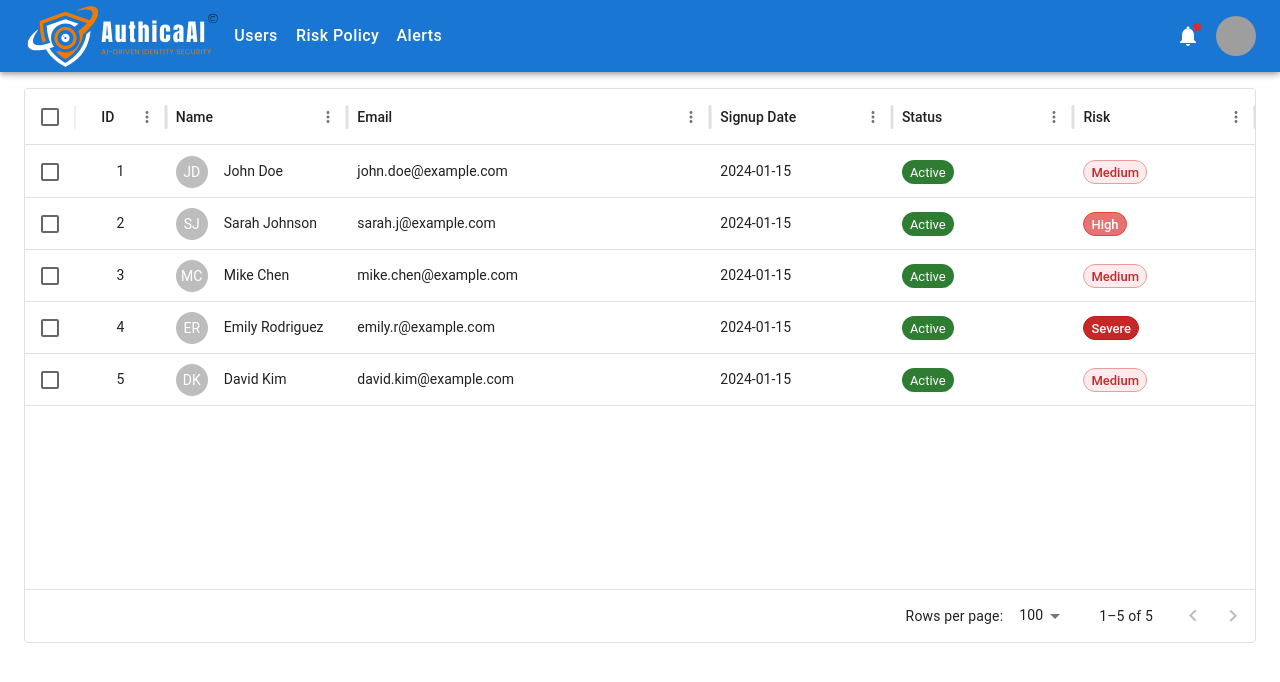
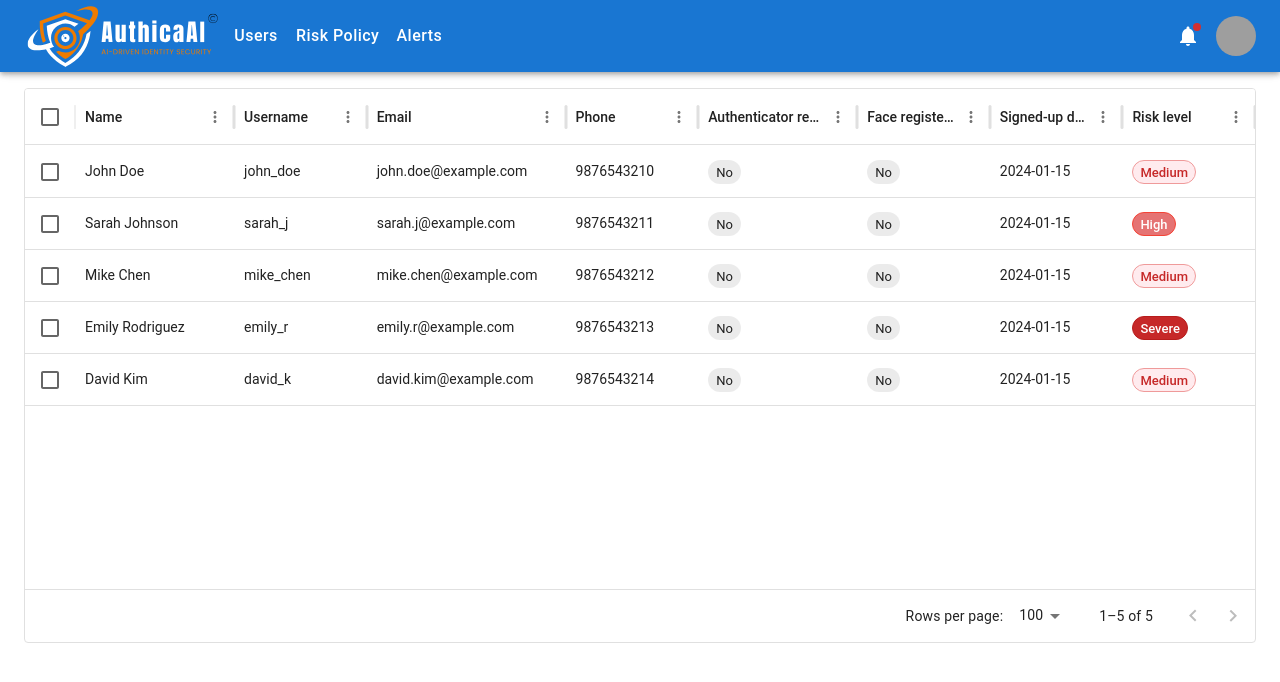
Before and after one commit to swatimahajan7/AuthicaAI, a React (Vite) app: page /adminDashboard in a window 1280 px wide. Shown: the top 682 px of the page. Built offline with nearby package versions, Linux system fonts and the light colour scheme; grey boxes are pictures that could not be loaded.

Commit message:
User table now shows all the fields for the user

```diff
--- a/src/components/SignedUpUsersTable.tsx
+++ b/src/components/SignedUpUsersTable.tsx
@@ -9,81 +9,55 @@ import { DataGrid, type GridColDef } from '@mui/x-data-grid';
 import { useAuthContext } from '../context/globalAuthContext';
 
 const Dashboard = () => {
-
   const { users, setUsers, riskConfig } = useAuthContext();
 
   const tableUsers = users.map(user => ({
-    id: user.id,
     name: user.name,
+    username: user.username,
     email: user.email,
+    phone: user.phone,
+    authenticatorRegistered: user.authenticatorEnabled ?? false,
+    faceRegistered: Boolean(user.faceRecognition),
     signupDate: '2024-01-15',
-    status: 'Active',
     risk: user.risk
   }));
 
-  interface User {
-    id: number;
+  interface TableUser {
     name: string;
+    username: string;
     email: string;
+    phone: string;
+    authenticatorRegistered: boolean;
+    faceRegistered: boolean;
     signupDate: string;
-    status: 'Active' | 'Inactive' | 'Pending' | string;
     risk: 'Severe' | 'Medium' | 'High' | string;
   }
-
-  const getStatusColor = (status: User['status']): 'success' | 'error' | 'warning' | 'default' => {
-    switch (status) {
-      case 'Active':
-        return 'success';
-      case 'Inactive':
-        return 'error';
-      case 'Pending':
-        return 'warning';
-      default:
-        return 'default';
-    }
-  };
 
   const getRiskStyles = (severity: string) => {
     switch (severity.toLowerCase()) {
       case 'medium':
-        return {
-          backgroundColor: '#ffebee',
-          color: '#c62828',
-          border: '1px solid #ef9a9a'
-        };
+        return { backgroundColor: '#ffebee', color: '#c62828', border: '1px solid #ef9a9a' };
       case 'high':
-        return {
-          backgroundColor: '#e57373',
-          color: '#ffffff',
-          border: '1px solid #f44336'
-        };
+        return { backgroundColor: '#e57373', color: '#ffffff', border: '1px solid #f44336' };
       case 'severe':
-        return {
-          backgroundColor: '#c62828',
-          color: '#ffffff',
-          border: '1px solid #b71c1c'
-        };
+        return { backgroundColor: '#c62828', color: '#ffffff', border: '1px solid #b71c1c' };
       default:
-        return {
-          backgroundColor: '#f5f5f5',
-          color: '#666666',
-          border: '1px solid #cccccc',
-        };
+        return { backgroundColor: '#f5f5f5', color: '#666666', border: '1px solid #cccccc' };
     }
   };
 
-  const handleRowUpdate = (newRow: User) => {
-    const config = riskConfig.find(c => c.risk === newRow.risk as 'Medium' | 'High' | 'Severe');
+  const handleRowUpdate = (newRow: TableUser) => {
+    const config = riskConfig.find(c => c.risk === (newRow.risk as 'Medium' | 'High' | 'Severe'));
 
     const updatedUsers = users.map(user =>
-      user.id === newRow.id
+      user.username === newRow.username
         ? {
           ...user,
           risk: newRow.risk as 'Medium' | 'High' | 'Severe',
           authMethods: config?.authMethods || [],
           requireEmailOTP: config?.requireEmailOTP ?? false,
           requirePhoneOTP: config?.requirePhoneOTP ?? false,
-        }
+        } as any
         : user
     );
 
@@ -91,53 +65,40 @@ const Dashboard = () => {
     return newRow;
   };
 
-  const columns: GridColDef<User>[] = [
-    {
-      field: 'id',
-      headerName: 'ID',
-      flex: 0.5,
-      type: 'number',
-      align: 'center',
-      headerAlign: 'center'
-    },
+  const columns: GridColDef<TableUser>[] = [
     {
       field: 'name',
       headerName: 'Name',
-      flex: 1,
+      flex: 1.2,
       renderCell: (params: any) => (
         <Box sx={{ display: 'flex', alignItems: 'center' }}>
-          <Avatar sx={{ width: 32, height: 32, mr: 2, fontSize: 14 }}>
-            {params.value.split(' ').map((n: any) => n[0]).join('')}
-          </Avatar>
           {params.value}
         </Box>
       ),
     },
+    { field: 'username', headerName: 'Username', flex: 1 },
+    { field: 'email', headerName: 'Email', flex: 1.5 },
+    { field: 'phone', headerName: 'Phone', flex: 1 },
     {
-      field: 'email',
-      headerName: 'Email',
-      flex: 2,
-    },
-    {
-      field: 'signupDate',
-      headerName: 'Signup Date',
-      flex: 1,
-    },
-    {
-      field: 'status',
-      headerName: 'Status',
-      flex: 1,
+      field: 'authenticatorRegistered',
+      headerName: 'Authenticator registered?',
+      flex: 1.2,
       renderCell: (params: any) => (
-        <Chip
-          label={params.value}
-          color={getStatusColor(params.value)}
-          size="small"
-        />
+        <Chip label={params.value ? 'Yes' : 'No'} color={params.value ? 'success' : 'default'} size="small" />
       ),
     },
     {
+      field: 'faceRegistered',
+      headerName: 'Face registered?',
+      flex: 1,
+      renderCell: (params: any) => (
+        <Chip label={params.value ? 'Yes' : 'No'} color={params.value ? 'success' : 'default'} size="small" />
+      ),
+    },
+    { field: 'signupDate', headerName: 'Signed-up date', flex: 1 },
+    {
       field: 'risk',
-      headerName: 'Risk',
+      headerName: 'Risk level',
       flex: 1,
       editable: true,
       type: 'singleSelect',
@@ -147,11 +108,7 @@ const Dashboard = () => {
           label={params.value}
           size="small"
           variant="outlined"
-          sx={{
-            textTransform: 'capitalize',
-            fontWeight: 500,
-            ...getRiskStyles(params.value),
-          }}
+          sx={{ textTransform: 'capitalize', fontWeight: 500, ...getRiskStyles(params.value) }}
         />
       ),
     },
@@ -169,23 +126,16 @@ const Dashboard = () => {
             rows={tableUsers}
             columns={columns}
             processRowUpdate={handleRowUpdate}
-            getRowId={(row) => row.id}
+            getRowId={(row) => row.username}
             checkboxSelection
             disableRowSelectionOnClick
             sx={{
-              '& .MuiDataGrid-cell:hover': {
-                color: 'primary.main',
-              },
-              '& .MuiDataGrid-row:hover': {
-                backgroundColor: '#f0f0f0',
-              },
-              '.MuiDataGrid-main': {
-                minHeight: 500,
-              }
+              '& .MuiDataGrid-cell:hover': { color: 'primary.main' },
+              '& .MuiDataGrid-row:hover': { backgroundColor: '#f0f0f0' },
+              '.MuiDataGrid-main': { minHeight: 500 },
             }}
           />
         </Box>
-
       </Container>
     </Box>
   );
```
